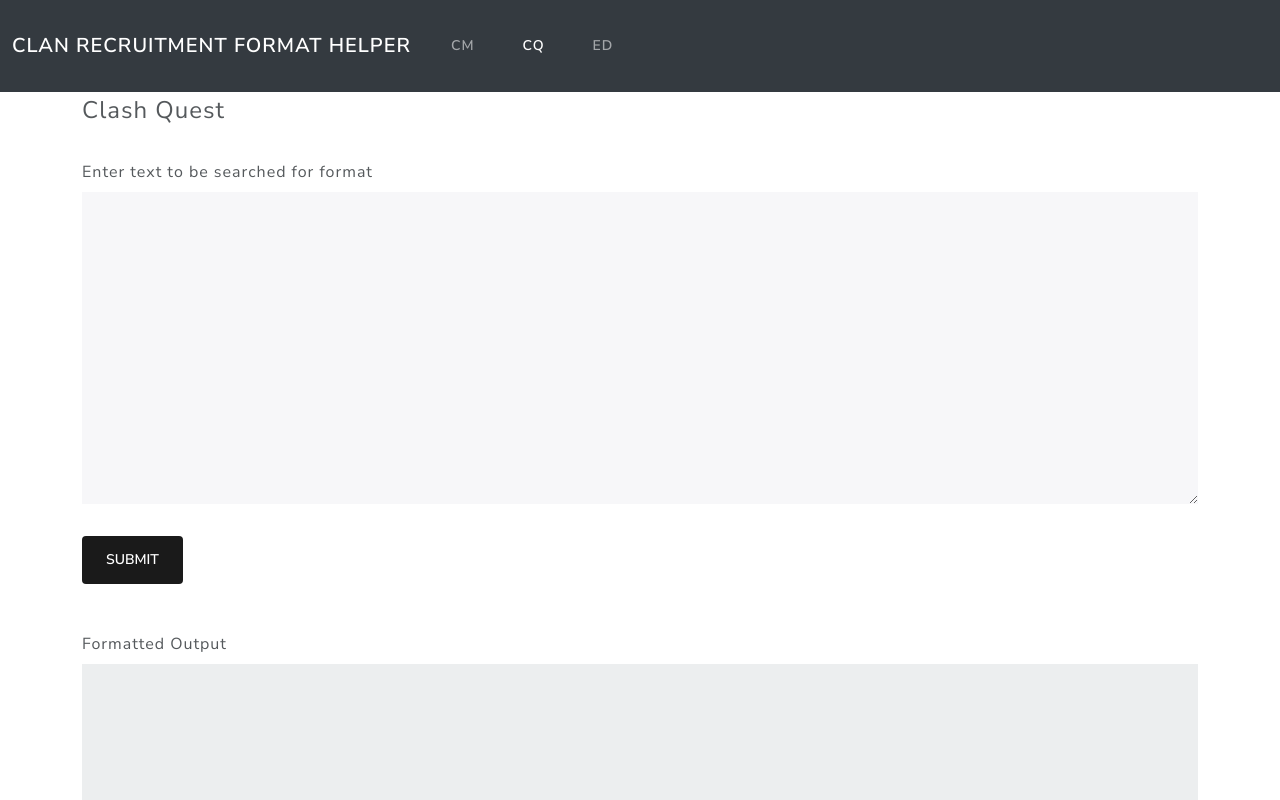
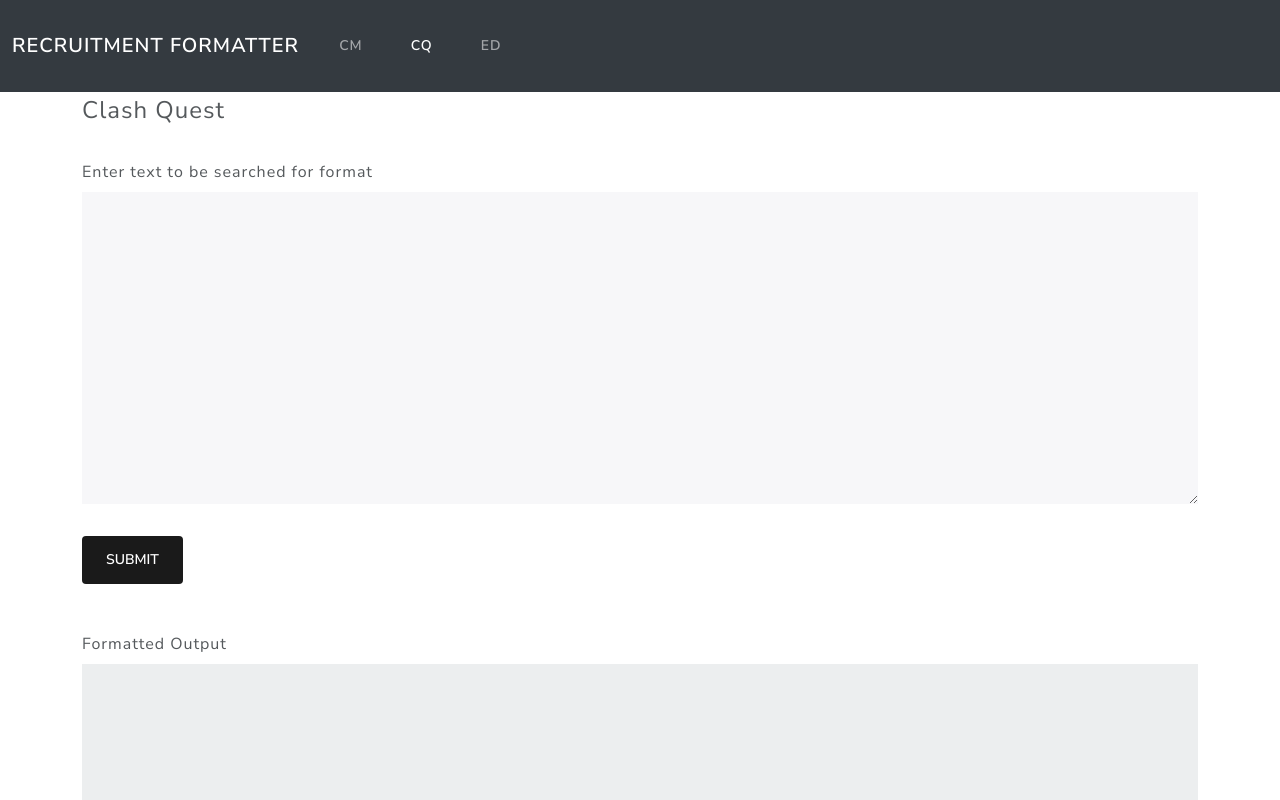
Before and after one commit to hawkeye7662/recruitment-formatter, a plain HTML site: page cq.html in a window 1280 px wide. Shown: the top 800 px of the page. Drawn offline with nearby package versions, Linux system fonts and the light colour scheme.

Commit message:
fixed navbar

```diff
--- a/cq.html
+++ b/cq.html
@@ -25,7 +25,7 @@
   <body>
     <nav class="navbar navbar-expand-lg navbar-dark bg-dark">
       <div class="container-fluid">
-        <a class="navbar-brand" href="#">Clan Recruitment Format Helper</a>
+        <a class="navbar-brand" href="#">Recruitment Formatter</a>
         <button
           class="navbar-toggler"
           type="button"
@@ -37,16 +37,17 @@
         >
           <span class="navbar-toggler-icon"></span>
         </button>
-        <div class="collapse navbar-collapse" id="navbarColor01">
+
+        <div class="collapse navbar-collapse" id="navbarColor02">
           <ul class="navbar-nav me-auto">
             <li class="nav-item">
-              <a class="nav-link" href="/"
-                >CM
+              <a class="nav-link" href="/">CM </a>
+            </li>
+            <li class="nav-item">
+              <a class="nav-link active" href="#"
+                >CQ
                 <span class="visually-hidden">(current)</span>
               </a>
-            </li>
-            <li class="nav-item">
-              <a class="nav-link active" href="cq.html">CQ</a>
             </li>
             <li class="nav-item">
               <a class="nav-link" href="ed.html">ED</a>
```
